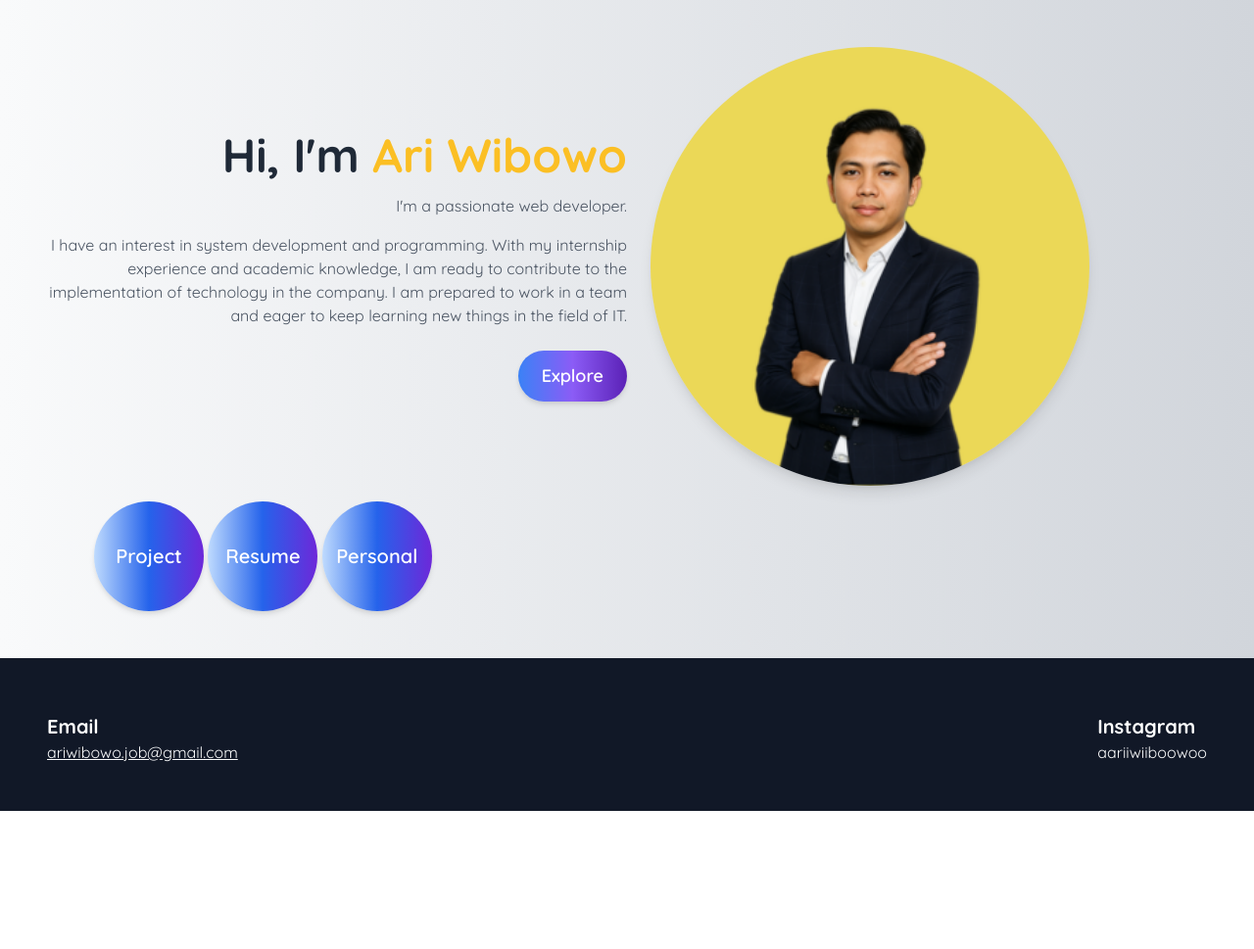
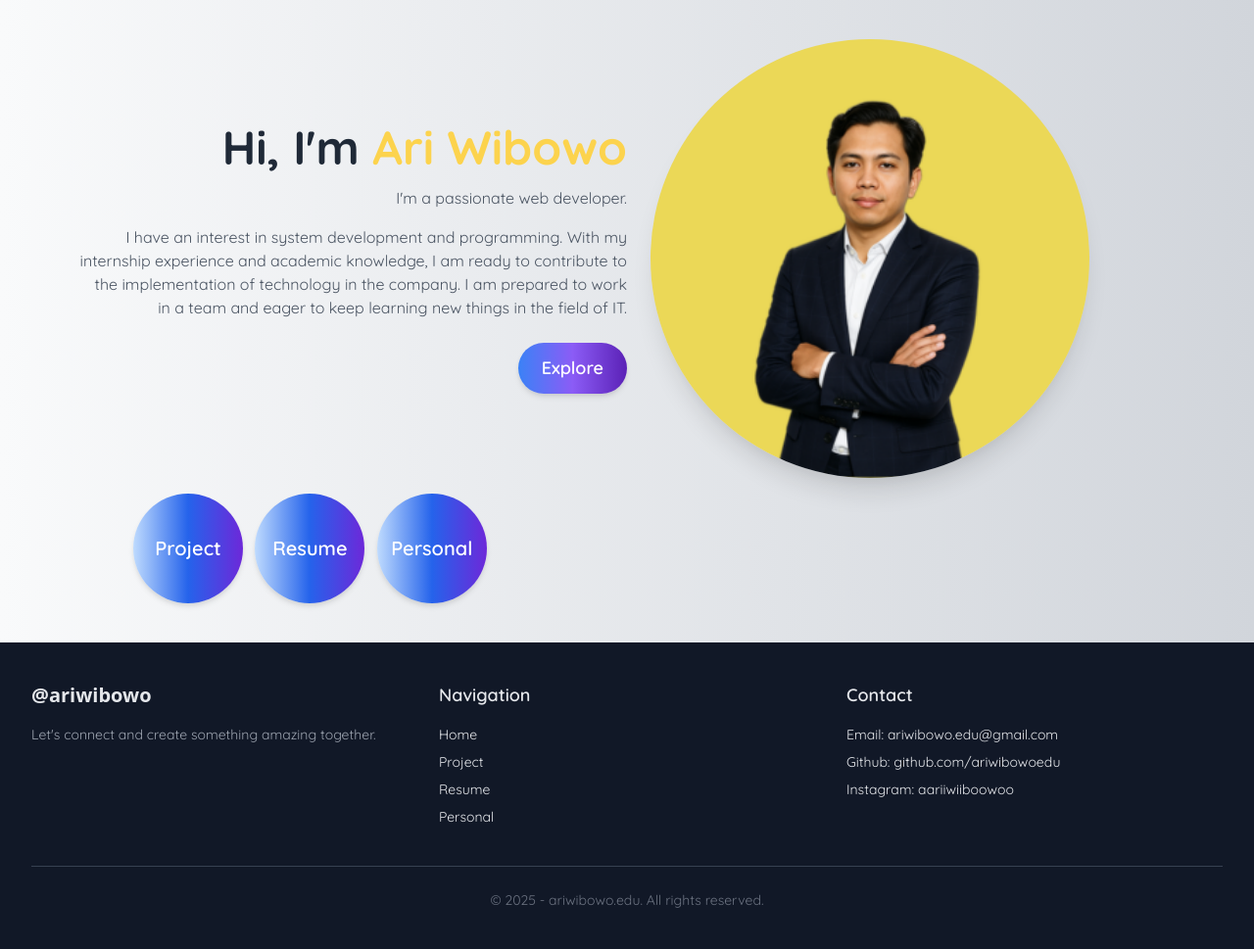
Before and after one commit to ariwibowoedu/ariwibowoedu.github.io, a plain HTML site: page index.html in a window 1280 px wide. Shown: the whole page at 98% size. Before the commit the page ends 828 px from the top, so only its background shows below. Drawn offline with nearby package versions, Linux system fonts and the light colour scheme.

Commit message:
Update index.html
change footer

```diff
--- a/index.html
+++ b/index.html
@@ -4,78 +4,107 @@
 <head>
     <meta charset="UTF-8">
     <meta name="viewport" content="width=device-width, initial-scale=1.0">
-    <title>ARI WIBOWO - Portfolio</title>
+    <title>Ari Wibowo - Portfolio</title>
     <!-- Tailwind CSS -->
     <link href="https://cdn.jsdelivr.net/npm/tailwindcss@2.2.19/dist/tailwind.min.css" rel="stylesheet">
     <!-- Custom CSS (if any) -->
     <link href="./assets/css/style.css" rel="stylesheet">
     <!-- Swiper CSS -->
-    <link rel="stylesheet" href="https://unpkg.com/swiper/swiper-bundle.min.css">
+    <!-- <link rel="stylesheet" href="https://unpkg.com/swiper/swiper-bundle.min.css"> -->
 </head>
 
 <body>
 
-    <section class="bg-gradient-to-r from-gray-50 to-gray-300 py-12">
-        <div class="container mx-auto flex flex-col-reverse md:flex-row items-center px-6 md:px-12">
+    <section class="bg-gradient-to-r from-gray-50 to-gray-300 py-10">
+        <div class="max-w-7xl mx-auto px-4 sm:px-6 lg:px-8">
+            <!-- hero -->
+            <div class="flex flex-col-reverse md:flex-row items-center px-6 md:px-12">
                 <!-- text -->
                 <div class="w-full md:w-1/2 text-center md:text-right lg:text-right">
                     <h1 class="text-4xl md:text-5xl font-bold text-gray-800">
-                    Hi, I'm <span class="text-yellow-400">Ari Wibowo</span>
+                        Hi, I'm <span class="text-yellow-300 font-extrabold">Ari Wibowo</span>
                     </h1>
                     <p class="mt-4 text-gray-600">
                         I'm a passionate web developer.
                     </p>
                     <p class="mt-4 text-gray-600">
-                    I have an interest in system development and programming. With my internship experience and academic
+                        I have an interest in system development and programming. With my internship experience and
+                        academic
                         knowledge, I am ready to contribute to the implementation of technology in the company. I am
                         prepared to work in a team and eager to keep learning new things in the field of IT.
                     </p>
                     <div class="mt-6">
-                    <a href="maintain.html"
+                        <a href="project.html"
                             class="inline-block bg-gradient-to-r from-blue-500 via-purple-500 to-purple-800 text-white font-semibold px-6 py-3 rounded-full text-lg shadow-md hover:translate-y-1 transform transition duration-300">
                             Explore
                         </a>
                     </div>
                 </div>
                 <!-- profile image -->
-            <div class="w-full md:w-1/2 mb-8 md:mb-0 xl:text-left ">
+                <div
+                    class="w-full md:w-1/2 mb-8 md:mb-0 xl:text-left hover:translate-x-3 transform transition duration-300">
                     <img src="/assets/img/heroImage.png" alt="profile"
-                    class="mx-auto lg:mx-6 w-full rounded-full shadow-lg max-w-md object-cover" />
+                        class="mx-auto lg:mx-6 w-full rounded-full shadow-xl max-w-md object-cover" />
                 </div>
             </div>
-        <div class="container mx-auto text-center md:text-left mt-4  lg:px-24 hidden sm:block">
-            <a href="maintain.html"
-                class="inline-flex items-center justify-center bg-gradient-to-r from-blue-200 via-blue-600 to-purple-700 text-white font-semibold w-28 h-28 rounded-full text-xl shadow-md hover:text-yellow-600 hover:-translate-x-2 transform transition duration-300">
+            <!-- navigation -->
+            <div class="container mx-auto md:text-left mt-4  lg:px-24 hidden sm:block">
+                <a href="project.html"
+                    class="inline-flex items-center justify-center bg-gradient-to-r from-blue-200 via-blue-600 to-purple-700 text-white font-semibold w-28 h-28 rounded-full text-xl ml-2 shadow-md hover:-translate-x-3 transform transition duration-300">
                     Project
                 </a>
                 <a href="maintain.html"
-                class="inline-flex items-center justify-center bg-gradient-to-r from-blue-200 via-blue-600 to-purple-700 text-white font-semibold w-28 h-28 rounded-full text-xl shadow-md hover:text-yellow-600 transition">
+                    class="inline-flex items-center justify-center bg-gradient-to-r from-blue-200 via-blue-600 to-purple-700 text-white font-semibold w-28 h-28 rounded-full text-xl ml-2 shadow-md transition">
                     Resume
                 </a>
                 <a href="maintain.html"
-                class="inline-flex items-center justify-center bg-gradient-to-r from-blue-200 via-blue-600 to-purple-700 text-white font-semibold w-28 h-28 rounded-full text-xl shadow-md hover:text-yellow-600 hover:translate-x-2 transform transition duration-300">
+                    class="inline-flex items-center justify-center bg-gradient-to-r from-blue-200 via-blue-600 to-purple-700 text-white font-semibold w-28 h-28 rounded-full text-xl ml-2 shadow-md hover:translate-x-6 transform transition duration-300">
                     Personal
                 </a>
 
             </div>
+        </div>
     </section>
-    <section class="bg-gray-900 py-12">
-        <div class="container px-6 md:px-12">
-            <footer>
-                <div class="container mx-auto flex flex-col md:flex-row justify-between ">
-                    <div class="mt-2">
-                        <h2 class="text-xl font-bold text-white">Email</h2>
-                        <a href="#" class="text-md text-gray-50 underline">ariwibowo.job@gmail.com</a>
+
+    <footer class="bg-gray-900 text-gray-200 py-10">
+        <div class="max-w-7xl mx-auto px-4 sm:px-6 lg:px-8">
+            <div class="grid grid-cols-1 md:grid-cols-3 gap-8">
+                <!-- logo -->
+                <div>
+                    <h2 class="text-xl font-bold mb-4 font-sans">@ariwibowo</h2>
+                    <p class="text-sm text-gray-400">
+                        Let's connect and create something amazing together.
+                    </p>
                 </div>
-                    <div class="mt-2">
-                        <h2 class="text-xl font-bold text-white">Instagram</h2>
-                        <a href="https://www.instagram.com/aariiwiiboowoo/"
-                            class="text-md text-gray-50 hover:underline">aariiwiiboowoo</a>
+                <!-- nav -->
+                <div>
+                    <h3 class="text-lg font-semibold mb-4">Navigation</h3>
+                    <ul class="space-y-2 text-sm">
+                        <li><a href="index.html" class="hover:text-white transition">Home</a></li>
+                        <li><a href="project.html" class="hover:text-white transition">Project</a></li>
+                        <li><a href="maintain.html" class="hover:text-white transition">Resume</a></li>
+                        <li><a href="maintain.html" class="hover:text-white transition">Personal</a></li>
+                    </ul>
+                </div>
+                <!-- Contact -->
+                <div>
+                    <h3 class="text-lg font-semibold mb-4">Contact</h3>
+                    <ul class="space-y-2 text-sm">
+                        <li>Email: <a href="mailto:ariwibowo.edu@gmail.com"
+                                class="hover:text-white transition">ariwibowo.edu@gmail.com</a> </li>
+                        <li>Github: <a href="https://github.com/ariwibowoedu"
+                                class="hover:text-white transition">github.com/ariwibowoedu</a> </li>
+                        <li>Instagram: <a href="https://www.instagram.com/aariiwiiboowoo/"
+                                class="hover:text-white transition">aariiwiiboowoo</a> </li>
+                    </ul>
+                </div>
+            </div>
+            <!-- copyright -->
+            <div class="border-t border-gray-700 mt-10 pt-6 text-center text-sm text-gray-500">
+                &copy; 2025 - ariwibowo.edu. All rights reserved.
             </div>
         </div>
     </footer>
-        </div>
-    </section>
 </body>
 
 </html>
```
Lines whose indentation alone changed are shown as unchanged.
